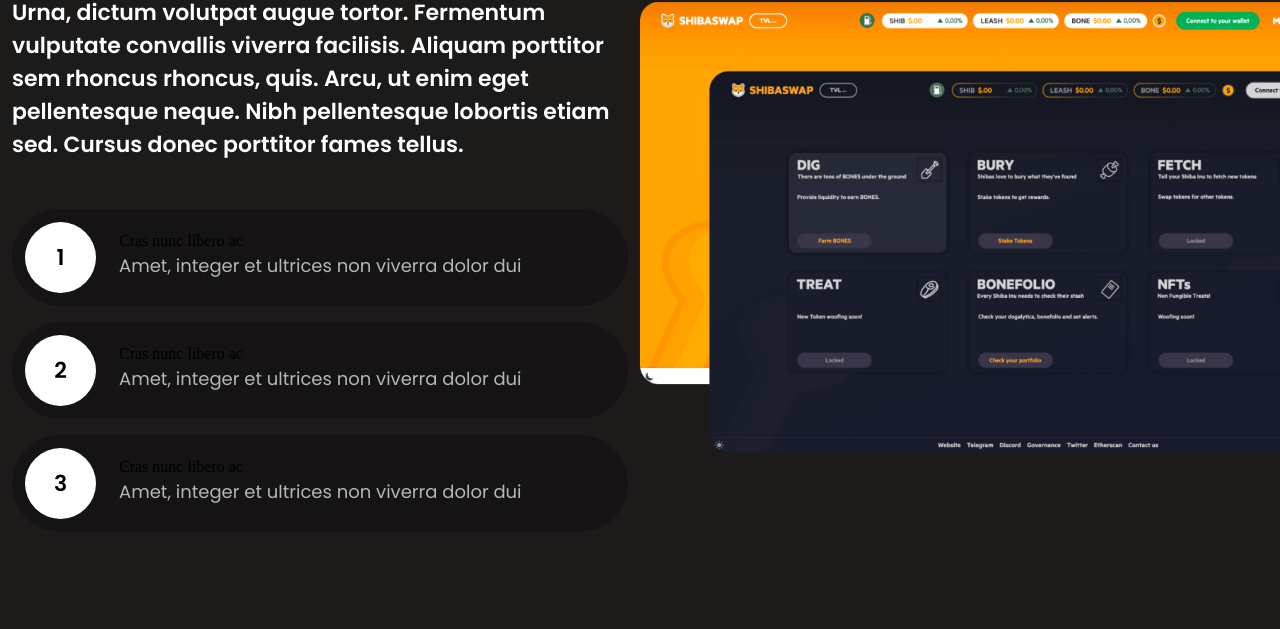
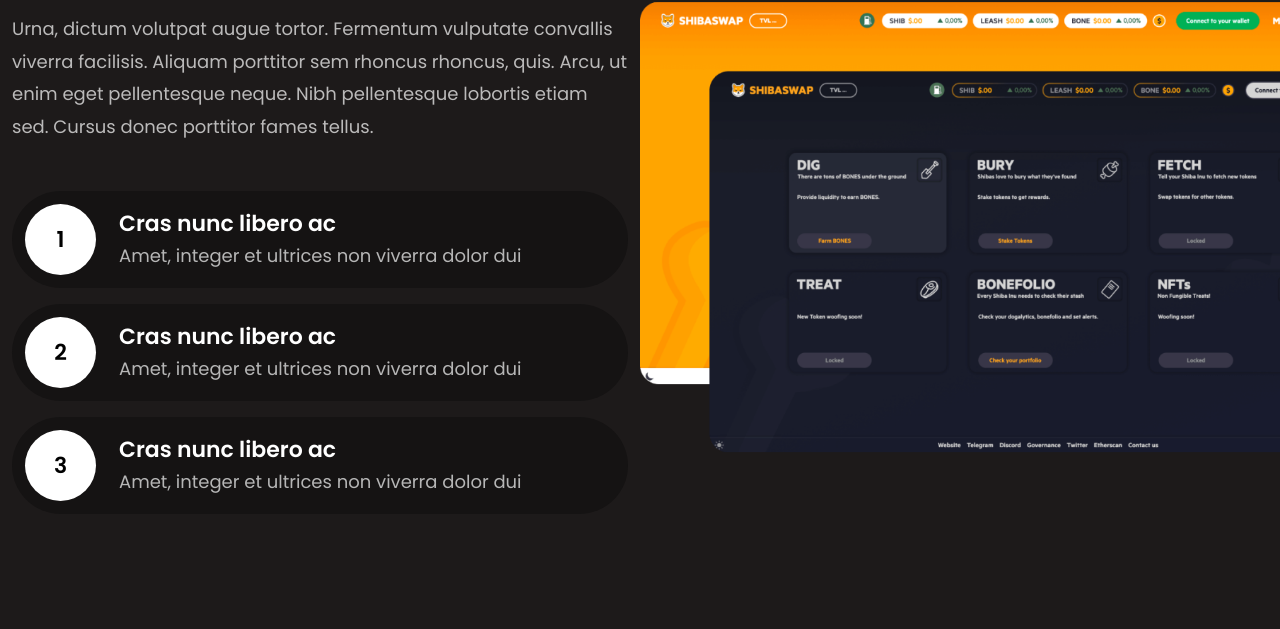
Before and after one commit to nupurbishnoi549/overflow-section, a plain HTML site: page index.html in a window 1280 px wide. Shown: the part 171-800 px from the top of the page. Drawn offline with Linux system fonts and the light colour scheme.

Commit message:
overflow section

```diff
--- a/assets/css/style.css
+++ b/assets/css/style.css
@@ -79,7 +79,7 @@
     width: 100%;
 }
 
-.page1 {
+.page2 {
     font-family: 'Poppins', sans-serif;
     font-size: 22px;
     font-weight: 600;
```
